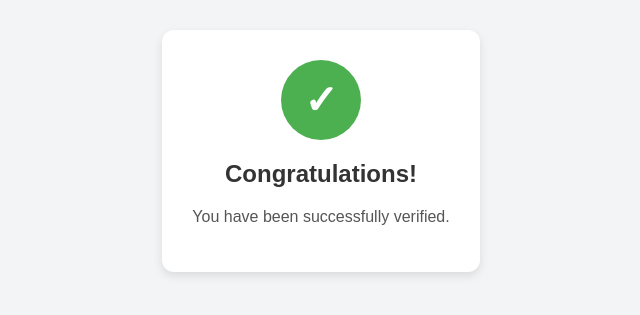
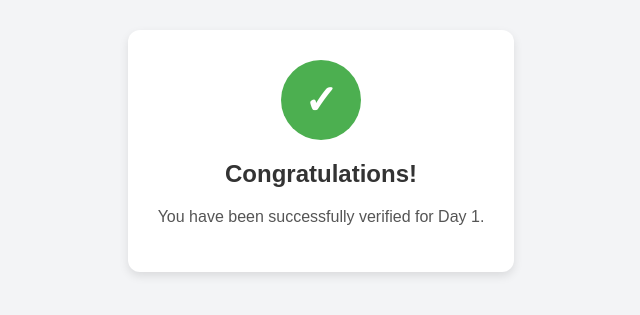
Before and after one commit to Himanxhurohilla/verification, a plain HTML site: page index.html in a window 1280 px wide. Shown: the part 257-572 px from the top of the page, without its empty margins (319-959 px from the left). Drawn offline with Linux system fonts and the light colour scheme.

Commit message:
Update index.html

```diff
--- a/index.html
+++ b/index.html
@@ -48,7 +48,7 @@
     <div class="container">
         <div class="checkmark"></div>
         <h2>Congratulations!</h2>
-        <p>You have been successfully verified.</p>
+        <p>You have been successfully verified for Day 1.</p>
     </div>
 </body>
 </html>
```
